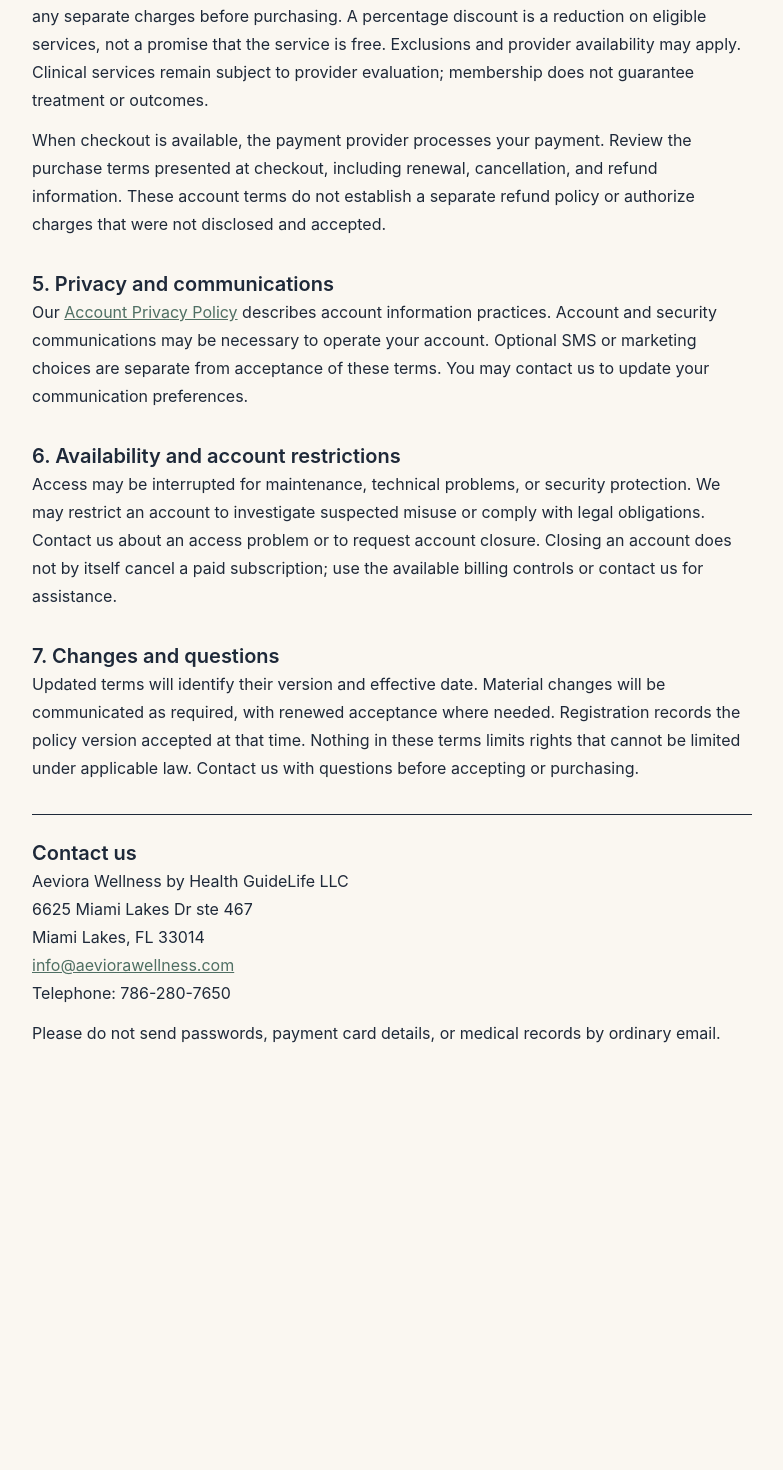
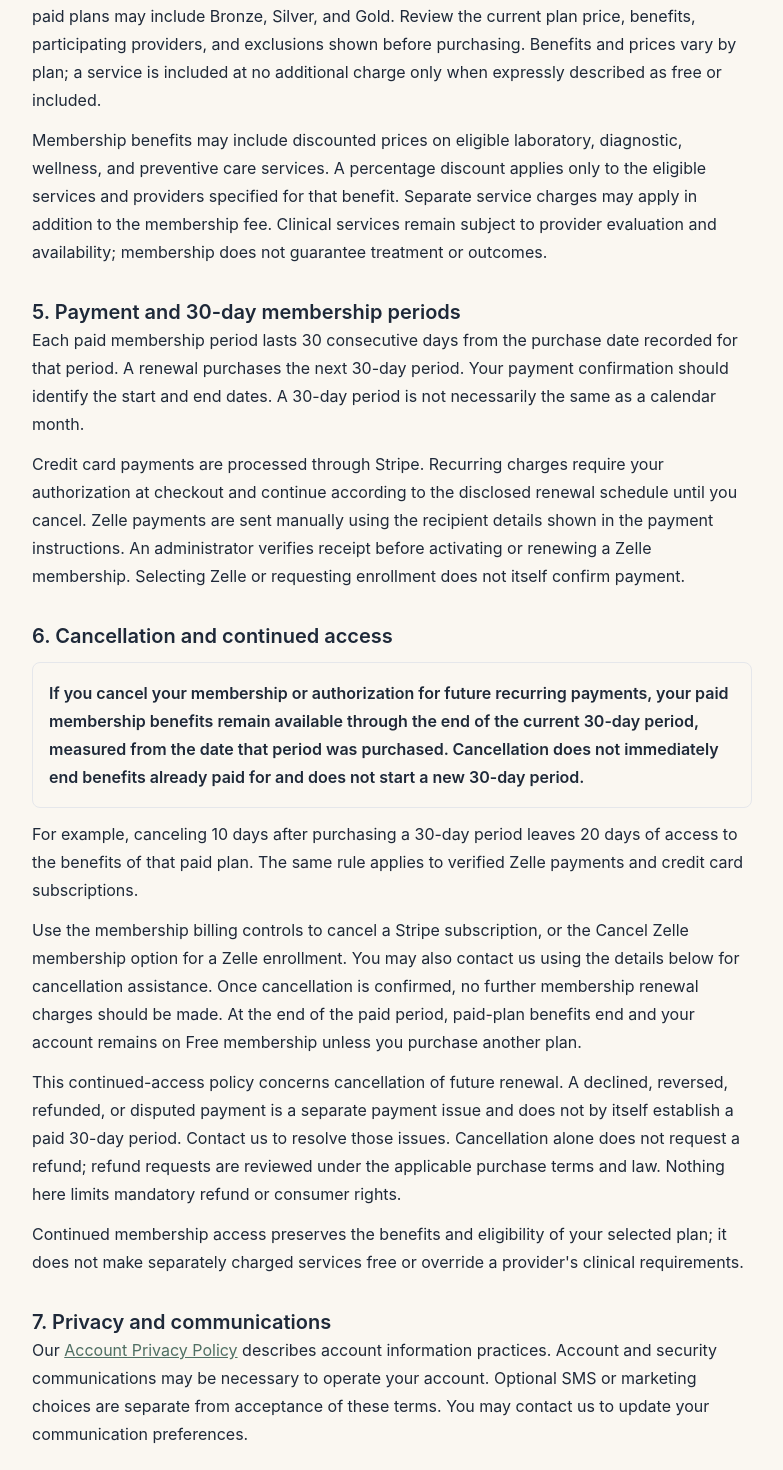
Before and after one commit to rodzdev1971/aeviora, a React (Vite) app: page /account-terms in a window 1280 px wide. Shown: the part 1040-2510 px from the top of the page, without its empty margins (248-1031 px from the left). Before the commit the page ends 2135 px from the top, so only its background shows below. Built offline with nearby package versions, Linux system fonts and the light colour scheme; no server answers.

Commit message:
updated account terms for payments

```diff
--- a/src/components/AccountPolicyLayout.jsx
+++ b/src/components/AccountPolicyLayout.jsx
@@ -1,7 +1,7 @@
 import { Link } from "react-router-dom";
 import { company } from "../util/constants";
 
-export default function AccountPolicyLayout({ title, version, children }) {
+export default function AccountPolicyLayout({ title, version, preparedDate = "October 6, 2026", children }) {
   return (
     <main className="mx-auto max-w-3xl px-6 py-12 text-gray-800">
       <nav aria-label="Account policies" className="flex flex-wrap gap-4 text-aeviora-primary underline">
@@ -11,7 +11,7 @@
       </nav>
       <h1 className="mt-8 font-display text-4xl">{title}</h1>
       <p className="mt-3 break-words text-sm">Version: {version}</p>
-      <p className="mt-2 text-sm">Prepared October 6, 2026 — Draft for review</p>
+      <p className="mt-2 text-sm">Prepared {preparedDate} — Draft for review</p>
       <p className="mt-6 rounded-lg border border-amber-300 bg-amber-50 p-4">
         This draft is awaiting business and legal review. It is not yet an effective account policy.
       </p>
--- a/src/pages/AccountTerms.jsx
+++ b/src/pages/AccountTerms.jsx
@@ -3,7 +3,7 @@
 
 export default function AccountTerms() {
   return (
-    <AccountPolicyLayout title="Account Terms of Use" version="account-terms-2026-10-06-v1">
+    <AccountPolicyLayout title="Account Terms of Use" version="account-terms-2026-10-11-v2" preparedDate="October 11, 2026">
       <section>
         <h2 className="text-xl font-semibold">1. Your Aeviora account</h2>
         <p>These terms describe use of the Aeviora Wellness account website operated by Health GuideLife LLC. Accounts support registration, profile management, membership information, and access to available services. You must be at least 18 years old to register and provide accurate information. Registration does not guarantee activation; new accounts may require approval.</p>
@@ -19,19 +19,32 @@
       </section>
       <section>
         <h2 className="text-xl font-semibold">4. Memberships, prices, and benefits</h2>
-        <p>Review the selected plan, price, billing frequency, included benefits, provider restrictions, and any separate charges before purchasing. A percentage discount is a reduction on eligible services, not a promise that the service is free. Exclusions and provider availability may apply. Clinical services remain subject to provider evaluation; membership does not guarantee treatment or outcomes.</p>
-        <p className="mt-3">When checkout is available, the payment provider processes your payment. Review the purchase terms presented at checkout, including renewal, cancellation, and refund information. These account terms do not establish a separate refund policy or authorize charges that were not disclosed and accepted.</p>
+        <p>Creating an Aeviora account is free and does not enroll you in a paid subscription. Available paid plans may include Bronze, Silver, and Gold. Review the current plan price, benefits, participating providers, and exclusions shown before purchasing. Benefits and prices vary by plan; a service is included at no additional charge only when expressly described as free or included.</p>
+        <p className="mt-3">Membership benefits may include discounted prices on eligible laboratory, diagnostic, wellness, and preventive care services. A percentage discount applies only to the eligible services and providers specified for that benefit. Separate service charges may apply in addition to the membership fee. Clinical services remain subject to provider evaluation and availability; membership does not guarantee treatment or outcomes.</p>
       </section>
       <section>
-        <h2 className="text-xl font-semibold">5. Privacy and communications</h2>
+        <h2 className="text-xl font-semibold">5. Payment and 30-day membership periods</h2>
+        <p>Each paid membership period lasts 30 consecutive days from the purchase date recorded for that period. A renewal purchases the next 30-day period. Your payment confirmation should identify the start and end dates. A 30-day period is not necessarily the same as a calendar month.</p>
+        <p className="mt-3">Credit card payments are processed through Stripe. Recurring charges require your authorization at checkout and continue according to the disclosed renewal schedule until you cancel. Zelle payments are sent manually using the recipient details shown in the payment instructions. An administrator verifies receipt before activating or renewing a Zelle membership. Selecting Zelle or requesting enrollment does not itself confirm payment.</p>
+      </section>
+      <section>
+        <h2 className="text-xl font-semibold">6. Cancellation and continued access</h2>
+        <p className="mt-3 rounded-lg border border-aeviora-border bg-aeviora-ivory p-4 font-semibold">If you cancel your membership or authorization for future recurring payments, your paid membership benefits remain available through the end of the current 30-day period, measured from the date that period was purchased. Cancellation does not immediately end benefits already paid for and does not start a new 30-day period.</p>
+        <p className="mt-3">For example, canceling 10 days after purchasing a 30-day period leaves 20 days of access to the benefits of that paid plan. The same rule applies to verified Zelle payments and credit card subscriptions.</p>
+        <p className="mt-3">Use the membership billing controls to cancel a Stripe subscription, or the Cancel Zelle membership option for a Zelle enrollment. You may also contact us using the details below for cancellation assistance. Once cancellation is confirmed, no further membership renewal charges should be made. At the end of the paid period, paid-plan benefits end and your account remains on Free membership unless you purchase another plan.</p>
+        <p className="mt-3">This continued-access policy concerns cancellation of future renewal. A declined, reversed, refunded, or disputed payment is a separate payment issue and does not by itself establish a paid 30-day period. Contact us to resolve those issues. Cancellation alone does not request a refund; refund requests are reviewed under the applicable purchase terms and law. Nothing here limits mandatory refund or consumer rights.</p>
+        <p className="mt-3">Continued membership access preserves the benefits and eligibility of your selected plan; it does not make separately charged services free or override a provider's clinical requirements.</p>
+      </section>
+      <section>
+        <h2 className="text-xl font-semibold">7. Privacy and communications</h2>
         <p>Our <Link to="/account-privacy" className="text-aeviora-primary underline">Account Privacy Policy</Link> describes account information practices. Account and security communications may be necessary to operate your account. Optional SMS or marketing choices are separate from acceptance of these terms. You may contact us to update your communication preferences.</p>
       </section>
       <section>
-        <h2 className="text-xl font-semibold">6. Availability and account restrictions</h2>
+        <h2 className="text-xl font-semibold">8. Availability and account restrictions</h2>
         <p>Access may be interrupted for maintenance, technical problems, or security protection. We may restrict an account to investigate suspected misuse or comply with legal obligations. Contact us about an access problem or to request account closure. Closing an account does not by itself cancel a paid subscription; use the available billing controls or contact us for assistance.</p>
       </section>
       <section>
-        <h2 className="text-xl font-semibold">7. Changes and questions</h2>
+        <h2 className="text-xl font-semibold">9. Changes and questions</h2>
         <p>Updated terms will identify their version and effective date. Material changes will be communicated as required, with renewed acceptance where needed. Registration records the policy version accepted at that time. Nothing in these terms limits rights that cannot be limited under applicable law. Contact us with questions before accepting or purchasing.</p>
       </section>
     </AccountPolicyLayout>
```
Also changed, not shown: 2 other files (tests, documents, lock files or other folders).
